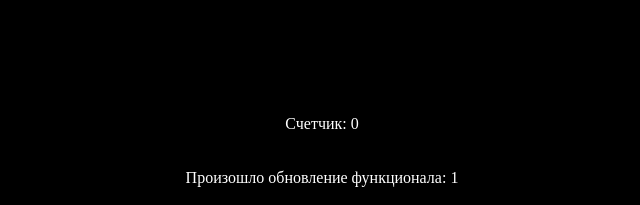
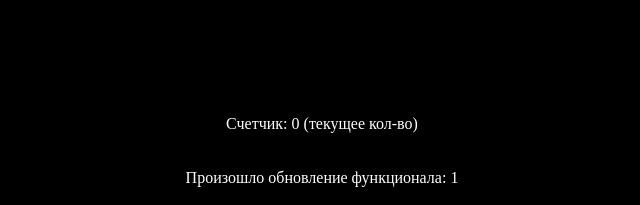
Before and after one commit to ElmirKuba/invest-helper-react-vite-pwa, a React (Vite) app: page / in a window 1280 px wide. Shown: the part 212-417 px from the top of the page, without its empty margins (318-958 px from the left). Built offline with nearby package versions, Linux system fonts and the light colour scheme.

Commit message:
pwa: тестирование 23

```diff
--- a/src/App.tsx
+++ b/src/App.tsx
@@ -8,7 +8,7 @@ function App() {
   return (
     <StrictMode>
       <div className="App">
-        <div>Счетчик: {count}</div>
+        <div>Счетчик: {count} (текущее кол-во)</div>
         <br />
         <br />
         <div>Произошло обновление функционала: 1</div>
```
